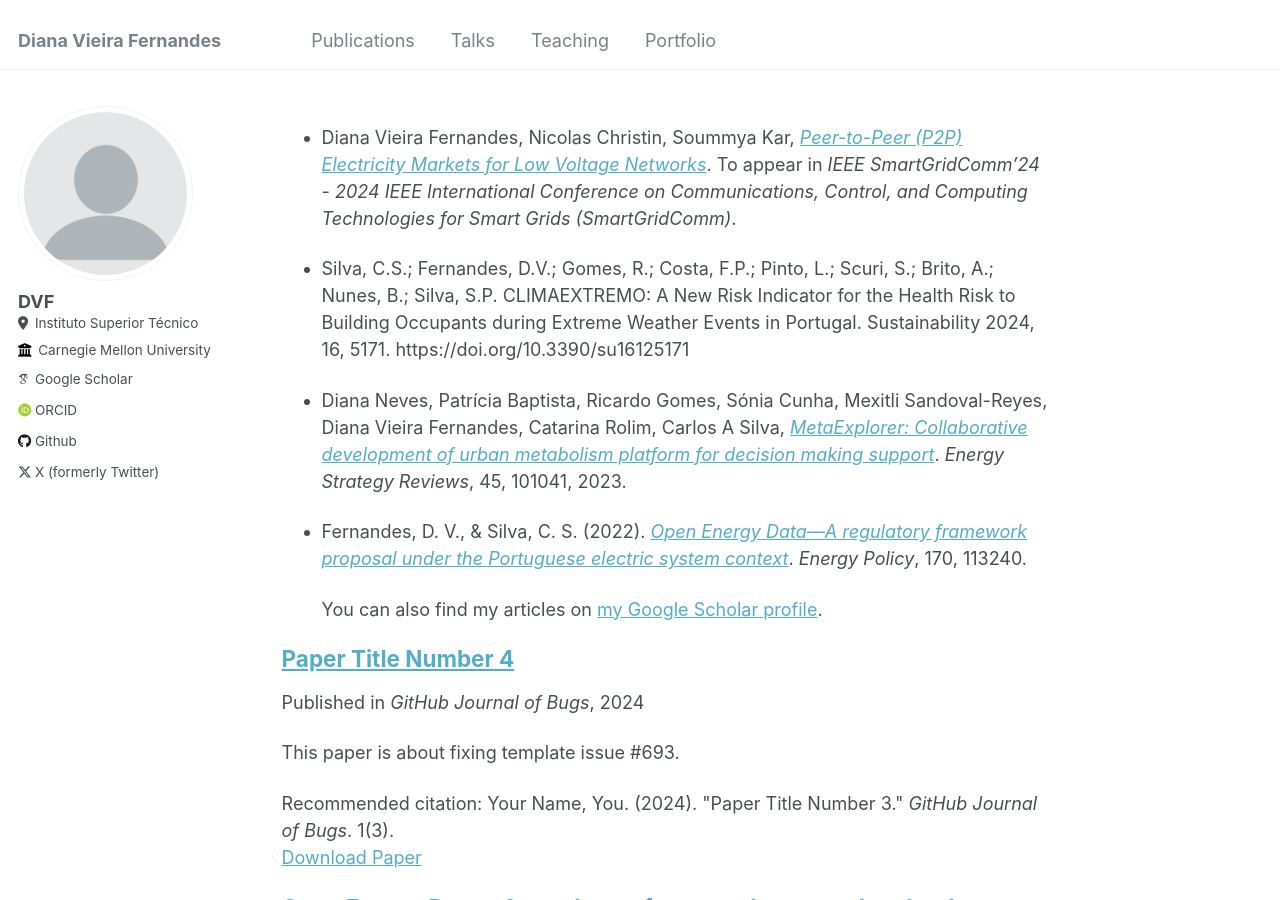
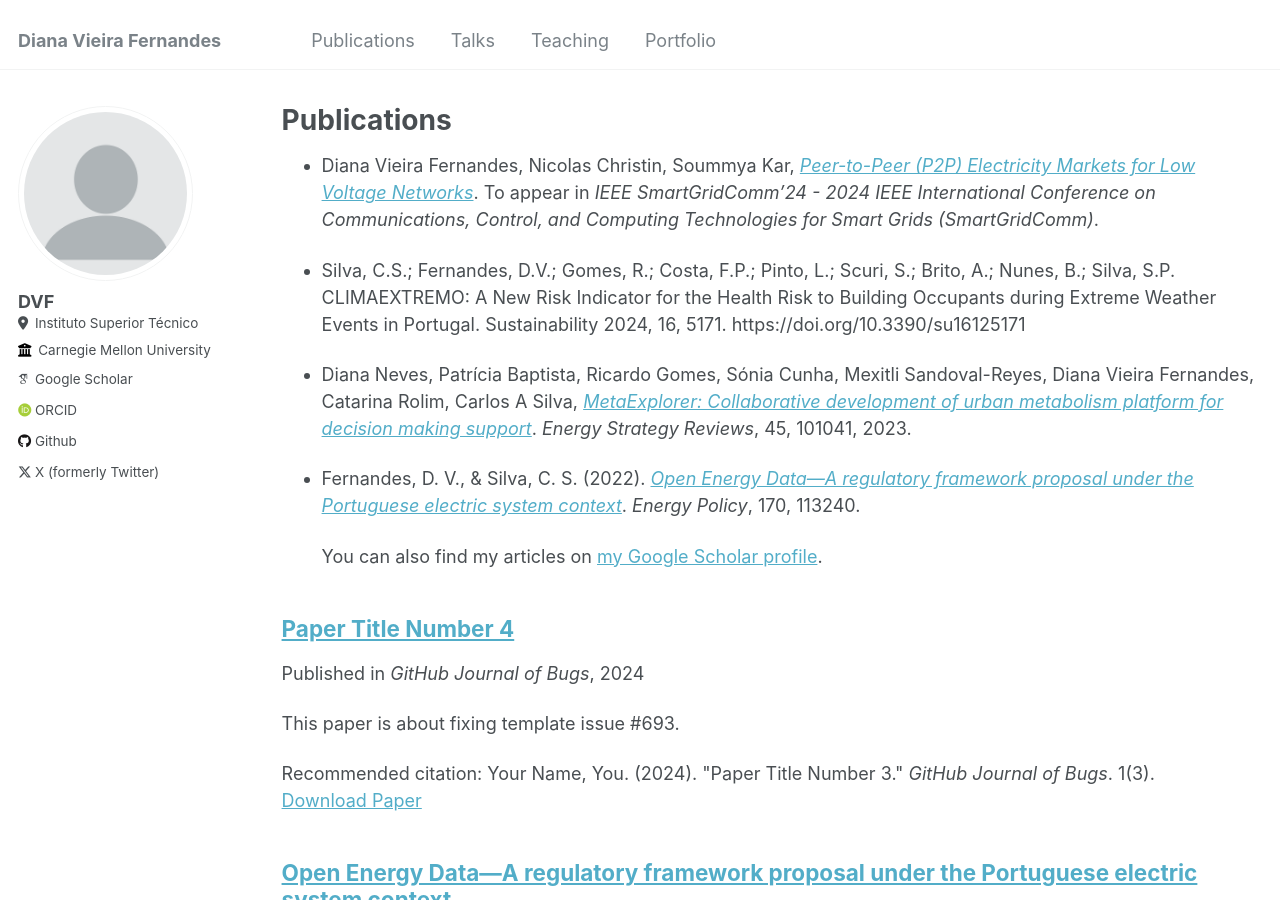
Before and after one commit to d-vf/d-vf.github.io, a Jekyll site: the page built from _pages/publications.md, in a window 1280 px wide and 900 px high. Built offline with Jekyll 4.4.1, drawn with Linux system fonts in a browser that asks for light colours; some web fonts are replaced; our own code applies the rules of GitHub Pages for plain Markdown files.

Commit message:
Update publications.md

```diff
--- a/_pages/publications.md
+++ b/_pages/publications.md
@@ -1,3 +1,9 @@
+---
+layout: archive
+title: "Publications"
+author_profile: true
+---
+
 - Diana Vieira Fernandes, Nicolas Christin, Soummya Kar, [*Peer-to-Peer (P2P) Electricity Markets for Low Voltage Networks*](https://doi.org/10.48550/arXiv.2407.21403). To appear in *IEEE SmartGridComm'24 - 2024 IEEE International Conference on Communications, Control, and Computing Technologies for Smart Grids (SmartGridComm)*.
 
 - Silva, C.S.; Fernandes, D.V.; Gomes, R.; Costa, F.P.; Pinto, L.; Scuri, S.; Brito, A.; Nunes, B.; Silva, S.P. CLIMAEXTREMO: A New Risk Indicator for the Health Risk to Building Occupants during Extreme Weather Events in Portugal. Sustainability 2024, 16, 5171. https://doi.org/10.3390/su16125171
```
